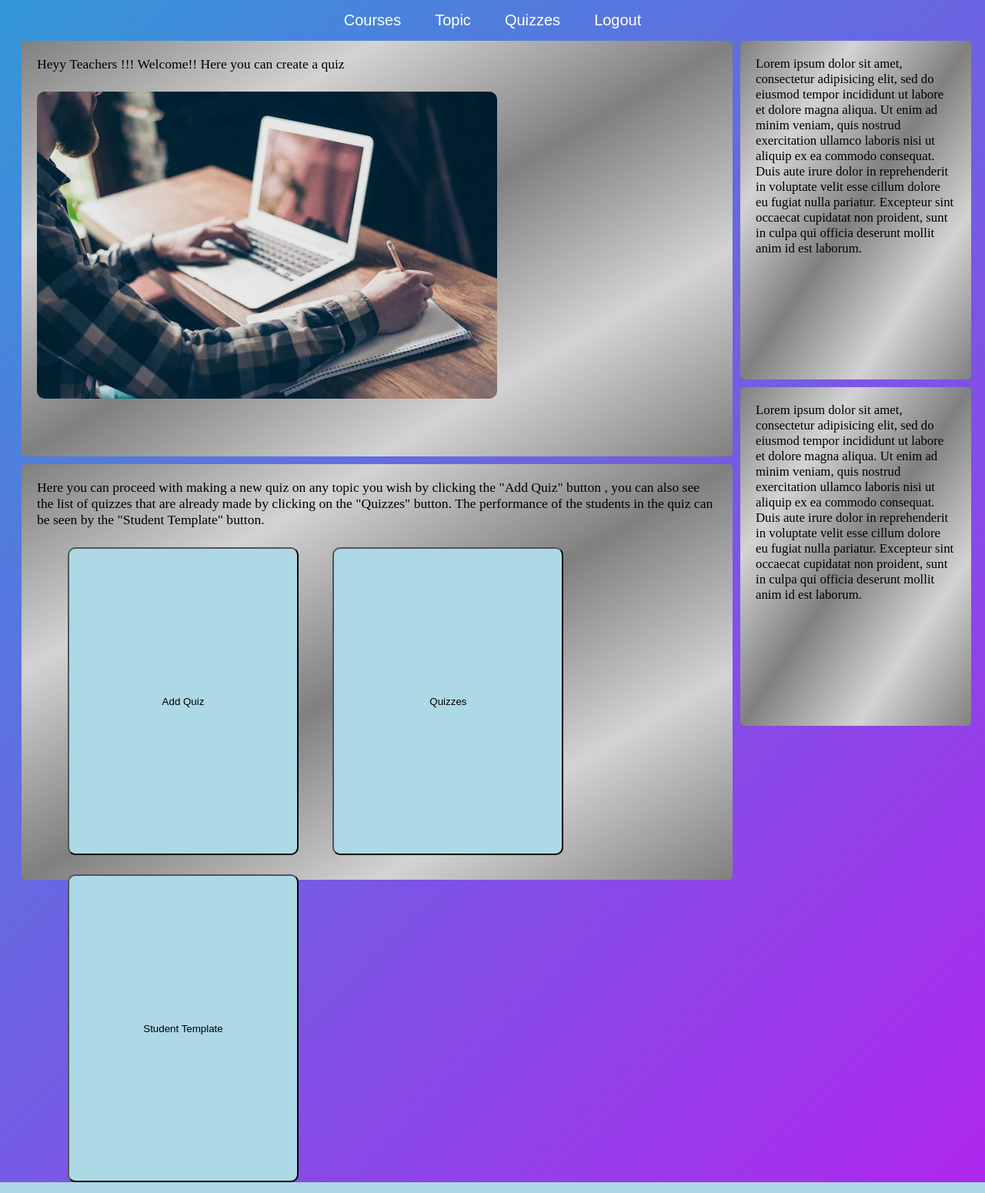
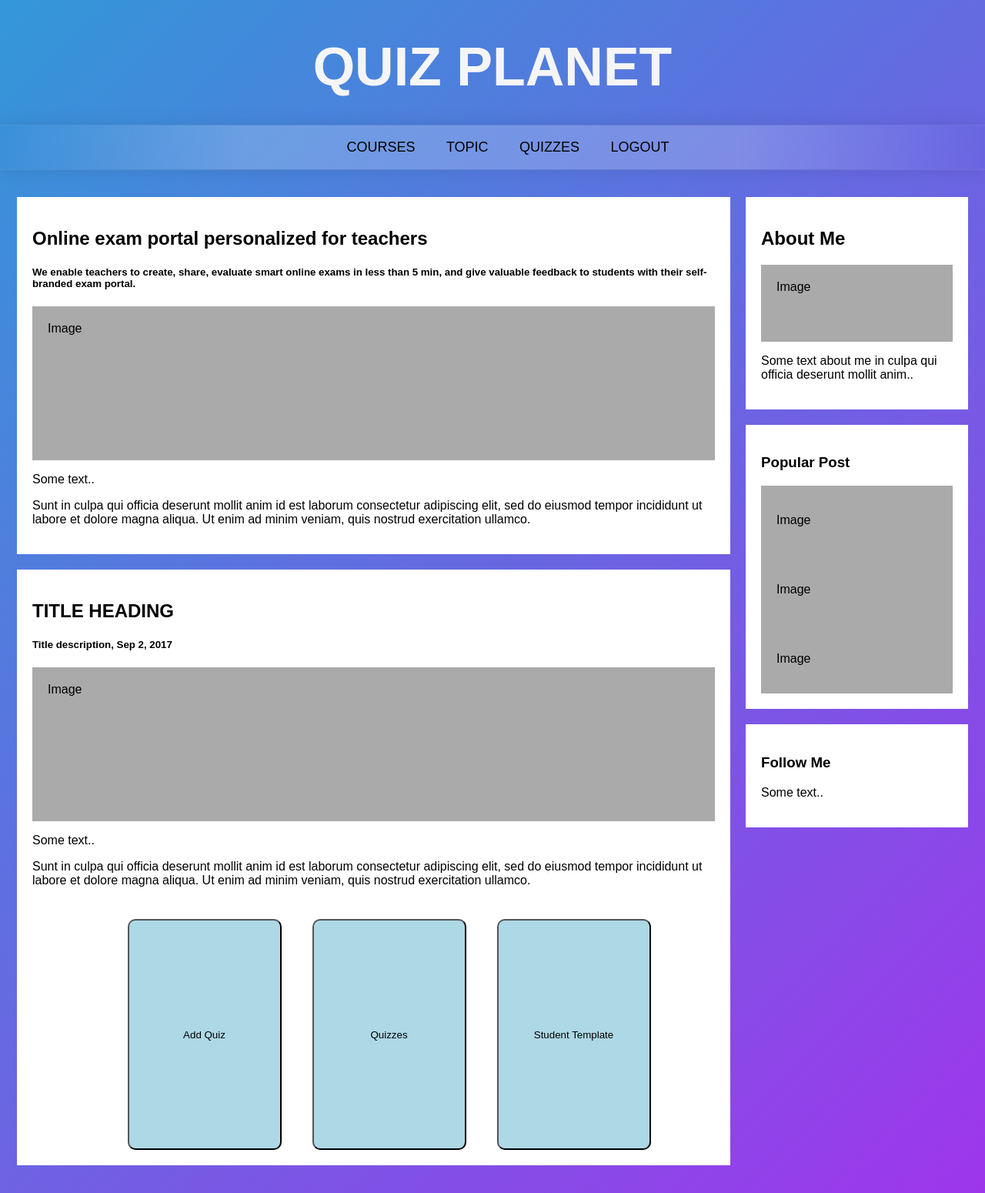
Before and after one commit to ShreySumariya07/QuizApp, a Django app: template templates/teacher_navbar_dashboard.html in a window 1280 px wide. Shown: the whole page at 77% size. Run offline with Django 3.2, Linux system fonts and the light colour scheme; the template is opened without the code that fills it, so the values that code supplies are empty.

Commit message:
Quiz pages changed

```diff
--- a/static/css/navbar_dashboard.css
+++ b/static/css/navbar_dashboard.css
@@ -1,4 +1,4 @@
-body{
+/*body{
 	background: linear-gradient(-45deg,#e73c7e,#b224ef, #23a6d5, #7579ff);
 	background-size: 400% 400%;
     animation: gradient 4s ease infinite;
@@ -7,7 +7,7 @@ body{
 	mask-image: linear-gradient(90deg, rgba(255, 255, 255, 0) 0%, #ffffff 25%, #ffffff 75%, rgba(255, 255, 255, 0) 100%);
 }
 #navbar ul{
-	/*background: linear-gradient(-45deg,#e73c7e,#b224ef, #23a6d5, #7579ff);*/
+	/*background: linear-gradient(-45deg,#e73c7e,#b224ef, #23a6d5, #7579ff);
 	box-shadow: 0 0 25px rgba(0, 0, 0, 0.1), 0 0 1px rgba(255, 255, 255, 0.6);
 	margin: 10px;
     border-radius: 5px;
@@ -23,7 +23,7 @@ body{
 	font-family: Arial;
 	padding: 0.2em 1em;
 	color: #fff;
-	/*background-color: #000;*/
+	/*background-color: #000;
 	font-size: 20px;
 	margin-top: 10px;
 }
@@ -33,7 +33,7 @@ body{
 }
 
 .sidebar{
-	background:linear-gradient(to top left,grey,lightgrey,grey,lightgrey,grey);
+	background:whitesmoke;
 	animation: gradient 4s ease infinite;
 	margin-left: 10px;
 	margin-right: 10px;
@@ -48,7 +48,7 @@ body{
     height: 400px;
 }
 .main{
-	background:linear-gradient(to top left,grey,lightgrey,grey,lightgrey,grey);
+	background:whitesmoke;
 	animation: gradient 4s ease infinite;
 	margin-left: 20px;
 	border-left: 20px;
@@ -58,7 +58,7 @@ body{
     border-radius: 5px;
     padding: 20px;
     font-size: 110%;
-    height: 500px;
+    height: 400px;
 }
 @keyframes gradient {
 	0% {
@@ -92,14 +92,14 @@ img{
 #footer button:hover{
 	background: linear-gradient(-45deg,#e73c7e,#b224ef, #23a6d5, #7579ff);
 	color: white;
-}*/
+}
 #btn{
 	display: inline-grid;
 
 }
 #btn button{
-	height:400px;
-	width: 300px;
+	height:300px;
+	width: 250px;
 	margin-left: 40px;
 	margin-top: 25px;
 	list-style-type: none;
@@ -127,3 +127,179 @@ img{
 		background-position: 0% 50%;
 	}
 }
+*/
+
+* {
+	box-sizing: border-box;
+  }
+body{
+	margin: 0%;
+  	display: block;
+  	justify-content: center;
+  	align-items: center;
+	background: linear-gradient(-45deg,#e73c7e,#b224ef, #23a6d5, #7579ff);
+	/*background-image: linear-gradient(to right top, #8e44ad 0%, #3498db 100%);*/
+	background-size: 400% 400%;
+    animation: gradient 4s ease infinite;
+    font-family: 'Nunito', sans-serif;
+}
+@keyframes gradient {
+	0% {
+		background-position: 0% 50%;
+	}
+	50% {
+		background-position: 100% 50%;
+	}
+	100% {
+		background-position: 0% 50%;
+	}
+}
+#header{
+	background:transparent;
+	margin: 10px;
+	height: 100px;
+    border-radius: 5px;
+    text-align: center;
+    color: whitesmoke;
+    font-size:35px;
+}
+
+#navbar ul{
+	text-align: center;
+ 	background: linear-gradient(90deg, rgba(255, 255, 255, 0) 0%, rgba(255, 255, 255, 0.2) 25%, rgba(255, 255, 255, 0.2) 75%, rgba(255, 255, 255, 0) 100%);
+  	box-shadow: 0 0 25px rgba(0, 0, 0, 0.1), 0 0 1px rgba(255, 255, 255, 0.6);
+}
+#navbar ul li{
+	display: inline-block;
+}
+#navbar ul li a{
+	padding: 18px;
+	font-family: 'Nunito', sans-serif;
+  	text-transform:uppercase;
+  	color:black;
+	font-size: 18px;
+	font-weight: 500;
+  	text-decoration: none;
+  	display: block;
+}
+
+#navbar ul li a:hover{
+	box-shadow: 0 0 10px rgba(0, 0, 0, 0.1), inset 0 0 1px rgba(255, 255, 255, 0.6);
+	background: rgba(255, 255, 255, 0.1);
+	color: whitesmoke;
+}
+#Login{
+	font-family: 'Nunito', sans-serif;
+	background-color:transparent;
+	border: none;
+	color: black;
+	font-size: 18px;
+}
+#Login:hover{
+	color:whitesmoke;
+}
+#Login option{
+	background-color: transparent;
+	color: whitesmoke;
+}
+
+.row{
+	margin-left: 22px;
+	margin-right: 22px;
+}
+
+.leftcolumn {
+	float: left;
+	width: 75%;
+  }
+
+  /* Right column */
+  .rightcolumn {
+	float: left;
+	width: 25%;
+	background-color:transparent;
+	padding-left: 20px;
+  }
+
+  /* Fake image */
+  .fakeimg {
+	background-color: #aaa;
+	width: 100%;
+	padding: 20px;
+  }
+
+  /* Add a card effect for articles */
+  .card {
+	  position: relative;
+	background-color: white;
+	padding: 20px;
+	margin-top: 20px;
+  }
+
+  .card:hover{
+
+	  background: linear-gradient(-45deg,#7579ff, #23a6d5,#b224ef,#e73c7e );
+  }
+
+  /* Clear floats after the columns */
+  .row:after {
+	content: "";
+	display: table;
+	clear: both;
+  }
+
+  #btn{
+	  position: relative;
+	display:flex;
+	justify-content: center;
+	align-items: center;
+
+}
+#btn button{
+	justify-content: center;
+	align-items: center;
+	height:300px;
+	width: 200px;
+	margin-left: 40px;
+	margin-top: 25px;
+	list-style-type: none;
+    border:15px bold black;
+    border-radius: 10px;
+    background-color: lightblue;
+}
+#btn button a{
+	text-decoration: none;
+	color:black;
+}
+#btn button:hover{
+	background: linear-gradient(-45deg,#e73c7e,#b224ef, #23a6d5, #7579ff);
+	animation: gradient 4s ease infinite;
+	color: white;
+}
+
+#btn:after {
+	content: "";
+	display: table;
+	clear: both;
+  }
+
+  /* Responsive layout - when the screen is less than 540px wide, make the two columns stack on top of each other instead of next to each other */
+  @media screen and (max-width: 540px) {
+	.leftcolumn, .rightcolumn {
+	  width: 100%;
+	  padding: 0;
+	}
+  }
+
+  /* Responsive layout - when the screen is less than 400px wide, make the navigation links stack on top of each other instead of next to each other */
+  @media screen and (max-width: 400px) {
+	#navbar a {
+	  float: none;
+	  width: 100%;
+	}
+  }
+  @media screen and (max-width: 600px) {
+	.btn .btns {
+		width: 100px;
+	}
+  }
--- /dev/null
+++ b/static/js/display_script.js
@@ -0,0 +1,4 @@
+
+function resetFunction() {
+    document.getElementById("myForm").reset();
+}
--- a/templates/teacher_navbar_dashboard.html
+++ b/templates/teacher_navbar_dashboard.html
@@ -1,13 +1,16 @@
 {% load static %}
-
 <!DOCTYPE html>
 <html>
 <head>
 	<meta name="viewport" content="width=device-width, initial-scale=1.0">
-	<title></title>
+	<title>QUIZ</title>
 	<link rel="stylesheet" type="text/css" href="{% static 'css/navbar_dashboard.css' %}">
+	<!--<script type="text/javascript" src="index.js"></script>-->
 </head>
 <body>
+	<div id="header">
+		<h1>QUIZ PLANET</h1>
+	</div>
 	<nav id="navbar">
 		<ul>
 			<li><a href="">Courses</a></li>
@@ -17,48 +20,71 @@
 		</ul>
 	</nav>
 	<div class="sidebar">
-		Lorem ipsum dolor sit amet, consectetur adipisicing elit, sed do eiusmod
-		tempor incididunt ut labore et dolore magna aliqua. Ut enim ad minim veniam,
-		quis nostrud exercitation ullamco laboris nisi ut aliquip ex ea commodo
-		consequat. Duis aute irure dolor in reprehenderit in voluptate velit esse
-		cillum dolore eu fugiat nulla pariatur. Excepteur sint occaecat cupidatat non
-		proident, sunt in culpa qui officia deserunt mollit anim id est laborum.
-	</div>
-	<div class="sidebar">
-		Lorem ipsum dolor sit amet, consectetur adipisicing elit, sed do eiusmod
-		tempor incididunt ut labore et dolore magna aliqua. Ut enim ad minim veniam,
-		quis nostrud exercitation ullamco laboris nisi ut aliquip ex ea commodo
-		consequat. Duis aute irure dolor in reprehenderit in voluptate velit esse
-		cillum dolore eu fugiat nulla pariatur. Excepteur sint occaecat cupidatat non
-		proident, sunt in culpa qui officia deserunt mollit anim id est laborum.
 
-	</div>
-	<div class="main">
-		Heyy Teachers !!!
-		Welcome!!
-		Here you can create a quiz
-		<br>
-		{% csrf_token %}
-		<img src="{% static 'images/IMG.jpg' %}">
-	</div>
-	<div class="main">
-		Here you can proceed with making a new quiz on any topic you wish by clicking the
-		"Add Quiz" button , you can also see the list of quizzes that are already made by
-		clicking on the "Quizzes" button. The performance of the students in the quiz can
-		be seen by the "Student Template" button.<br>
-		<div id="btn">
-			<button><a href="{% url 'Quiz:quiz_details' %}">Add Quiz</a></button>
+	<!--</div>
+	<div class="row">
+		<div id="main" class="column">
+			<p>Quiz Planet is a fast-paced quiz game of diverse topics where you can compete against your friends and other players.<br>
+           		Test your knowledge with countless interesting quiz questions from various categories and move to the top of the leader board!
+           		What are you waiting for?!<br><br>Create Mock Tests for any possible examination and prepare your students..
+           		Play with your family and friends now!
+        	</p>
 		</div>
-		<div id="btn">
-			<button>Quizzes</button>
-		</div>
-		<div id="btn">
-			<button>Student Template</button>
+		<div id="main">
+			<p>We have developed this app so that Teachers can make quizes with ease and help students in improving their knowledge.</p><br>
+			<img src="images/iit.png">   <img src="images/upsc.jpg">   <img src="images/gate.png">
 		</div>
 	</div>
-	<!--<div id="footer">
-		<button><a href="quiz_info.html">Make a Quiz</a></button>
+    <div id="footer">
+    	<h6>Quiz Planet</h6>
+    	<p>Contact Us</p>
+        <ul>
+        	<li>+91 56844555</li>
+        	<li>ohdfcnsl@gmail.com</li>
+        </ul>
 	</div>-->
 
-</body>
+	<div class="row">
+		<div class="leftcolumn">
+		  <div class="card">
+			<h2>Online exam portal personalized for teachers</h2>
+			<h5>We enable teachers to create, share, evaluate smart online exams in less than 5 min, and give valuable feedback to students with their self-branded exam portal.</h5>
+			<div class="fakeimg" style="height:200px;">Image</div>
+			<p>Some text..</p>
+			<p>Sunt in culpa qui officia deserunt mollit anim id est laborum consectetur adipiscing elit, sed do eiusmod tempor incididunt ut labore et dolore magna aliqua. Ut enim ad minim veniam, quis nostrud exercitation ullamco.</p>
+		  </div>
+		  <div class="card">
+			<h2>TITLE HEADING</h2>
+			<h5>Title description, Sep 2, 2017</h5>
+			<div class="fakeimg" style="height:200px;">Image</div>
+			<p>Some text..</p>
+			<p>Sunt in culpa qui officia deserunt mollit anim id est laborum consectetur adipiscing elit, sed do eiusmod tempor incididunt ut labore et dolore magna aliqua. Ut enim ad minim veniam, quis nostrud exercitation ullamco.</p>
+			<div id="btn">
+				<button class="btns" ><a href="{% url 'Quiz:quiz_details' %}">Add Quiz</a></button>
+				<button class="btns" >Quizzes</button>
+				<button class="btns">Student Template</button>
+			</div>
+		  </div>
+		</div>
+		<div class="rightcolumn">
+		  <div class="card">
+			<h2>About Me</h2>
+			<div class="fakeimg" style="height:100px;">Image</div>
+			<p>Some text about me in culpa qui officia deserunt mollit anim..</p>
+		  </div>
+		  <div class="card">
+			<h3>Popular Post</h3>
+			<div class="fakeimg"><p>Image</p></div>
+			<div class="fakeimg"><p>Image</p></div>
+			<div class="fakeimg"><p>Image</p></div>
+		  </div>
+		  <div class="card">
+			<h3>Follow Me</h3>
+			<p>Some text..</p>
+		  </div>
+		</div>
+	  </div>
+	  <br>
+	  <br>
+	</body>
 </html>
```
Also changed, not shown: static/css/display_style.css (added, +117 -0 lines), static/css/quiz_style.css (added, +110 -0 lines), templates/display_index.html (added, +28 -0 lines), templates/quiz_index.html (added, +54 -0 lines).
